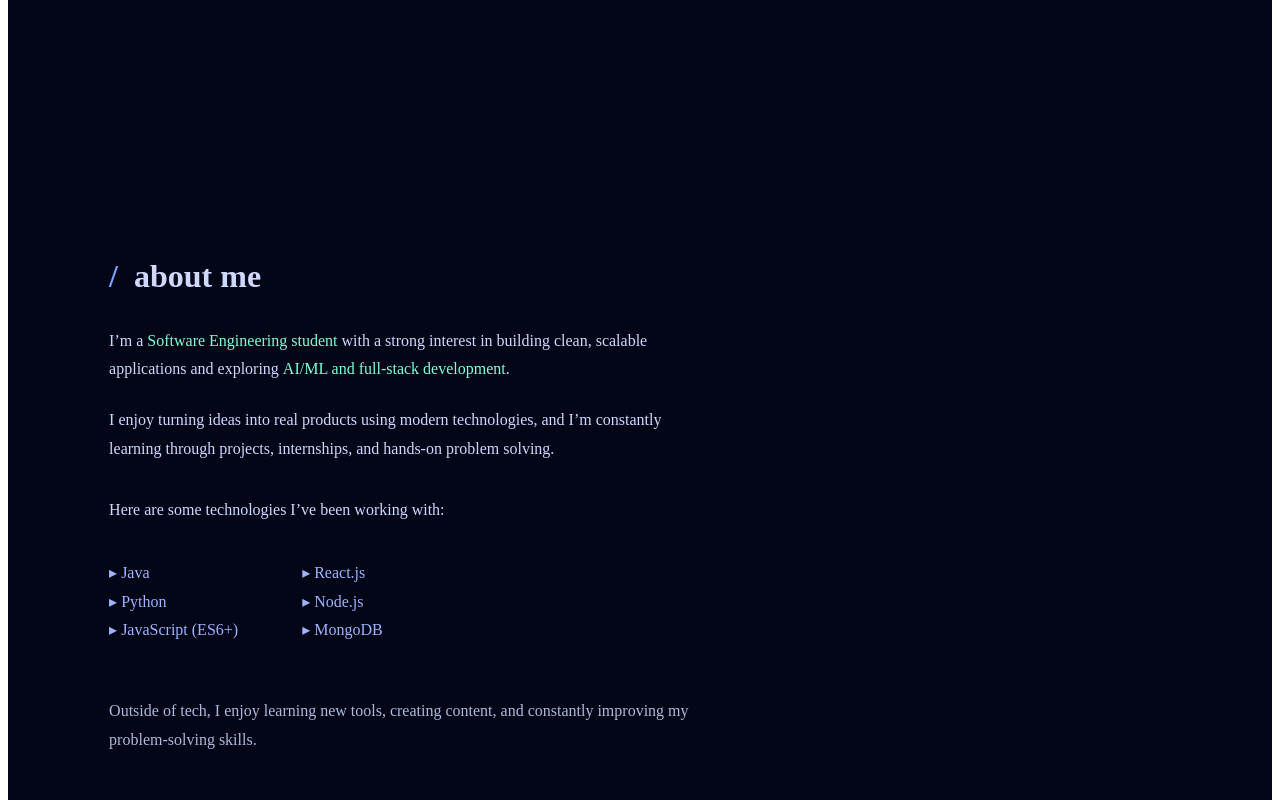
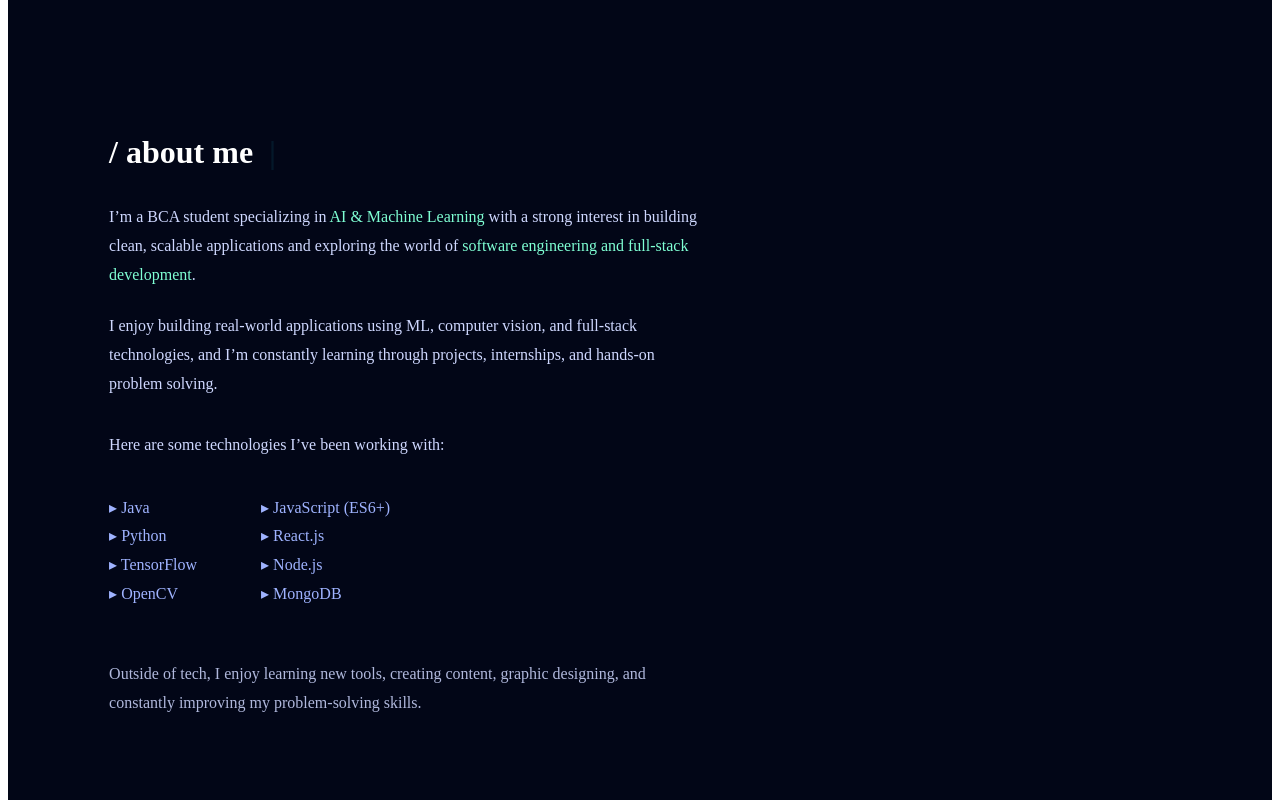
Before and after one commit to nitswork/Portfolio_Website_myself, a React (Vite) app: page / in a window 1280 px wide. Shown: the part 800-1600 px from the top of the page. Built offline with nearby package versions, Linux system fonts and the light colour scheme.

Commit message:
Updated About page

```diff
--- a/src/sections/About.css
+++ b/src/sections/About.css
@@ -1,5 +1,5 @@
 .about {
-  padding: 6rem 8%;
+  padding: 1rem 8%;
   min-height: 100vh;
   background: radial-gradient(circle at top, #020617, #020617);
   display: flex;
--- a/src/sections/About.jsx
+++ b/src/sections/About.jsx
@@ -1,27 +1,44 @@
-import profileImg from "../assets/profile.jpeg";
+import { useEffect, useState } from "react";
 import "./About.css";
 
+const aboutText = "/ about me";
+
 const About = () => {
+  const [displayText, setDisplayText] = useState("");
+  const [index, setIndex] = useState(0);
+
+  useEffect(() => {
+    if (index < aboutText.length) {
+      const timeout = setTimeout(() => {
+        setDisplayText((prev) => prev + aboutText[index]);
+        setIndex(index + 1);
+      }, 100);
+      return () => clearTimeout(timeout);
+    }
+  }, [index]);
+
   return (
     <section id="about" className="about">
       <div className="about-container">
 
-        {/* LEFT CONTENT */}
         <div className="about-text">
-          <h2 className="about-title">
-            <span className="slash">/</span> about me
+          <h2 className="about-title typewriter">
+            {displayText}
+            <span className="cursor">|</span>
           </h2>
 
           <p>
-            I’m a <span className="highlight">Software Engineering student</span> with
+            I’m a BCA student specializing in
+            <span className="highlight"> AI & Machine Learning</span> with
             a strong interest in building clean, scalable applications and
-            exploring <span className="highlight">AI/ML and full-stack development</span>.
+            exploring the world of
+            <span className="highlight"> software engineering and full-stack development</span>.
           </p>
 
           <p>
-            I enjoy turning ideas into real products using modern technologies,
-            and I’m constantly learning through projects, internships, and
-            hands-on problem solving.
+            I enjoy building real-world applications using ML, computer vision,
+            and full-stack technologies, and I’m constantly learning through
+            projects, internships, and hands-on problem solving.
           </p>
 
           <p className="tech-title">
@@ -32,9 +49,11 @@ const About = () => {
             <ul>
               <li>▸ Java</li>
               <li>▸ Python</li>
-              <li>▸ JavaScript (ES6+)</li>
+              <li>▸ TensorFlow</li>
+              <li>▸ OpenCV</li>
             </ul>
             <ul>
+              <li>▸ JavaScript (ES6+)</li>
               <li>▸ React.js</li>
               <li>▸ Node.js</li>
               <li>▸ MongoDB</li>
@@ -43,9 +62,10 @@ const About = () => {
 
           <p className="about-extra">
             Outside of tech, I enjoy learning new tools, creating content,
-            and constantly improving my problem-solving skills.
+            graphic designing, and constantly improving my problem-solving skills.
           </p>
         </div>
+
       </div>
     </section>
   );
--- a/src/sections/Home.jsx
+++ b/src/sections/Home.jsx
@@ -85,7 +85,7 @@ const Home = () => {
           </h1>
 
           <p className="home-desc">
-            I'm a software engineer passionate about building clean, high-impact
+            I'm a software engineer student passionate about building clean, high-impact
             applications and exploring AI, full-stack development, and system design.
           </p>
 
```
